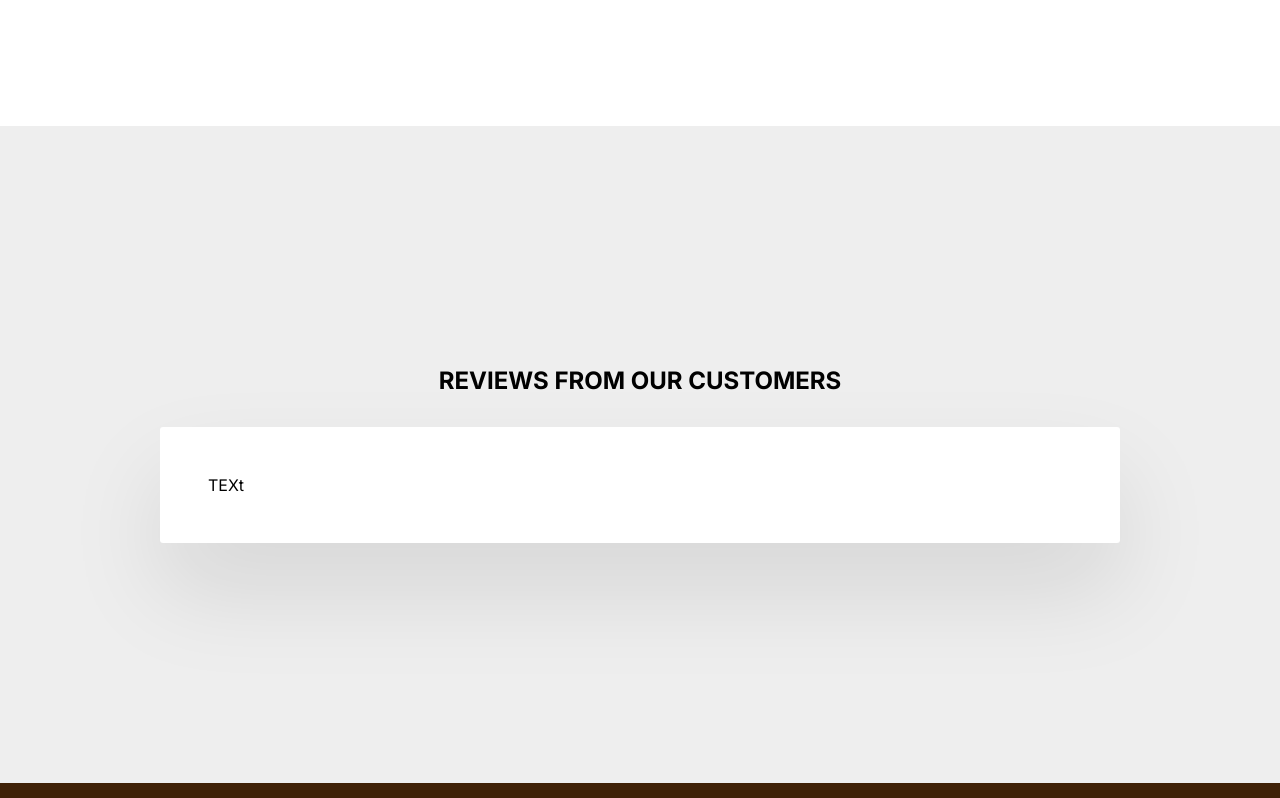
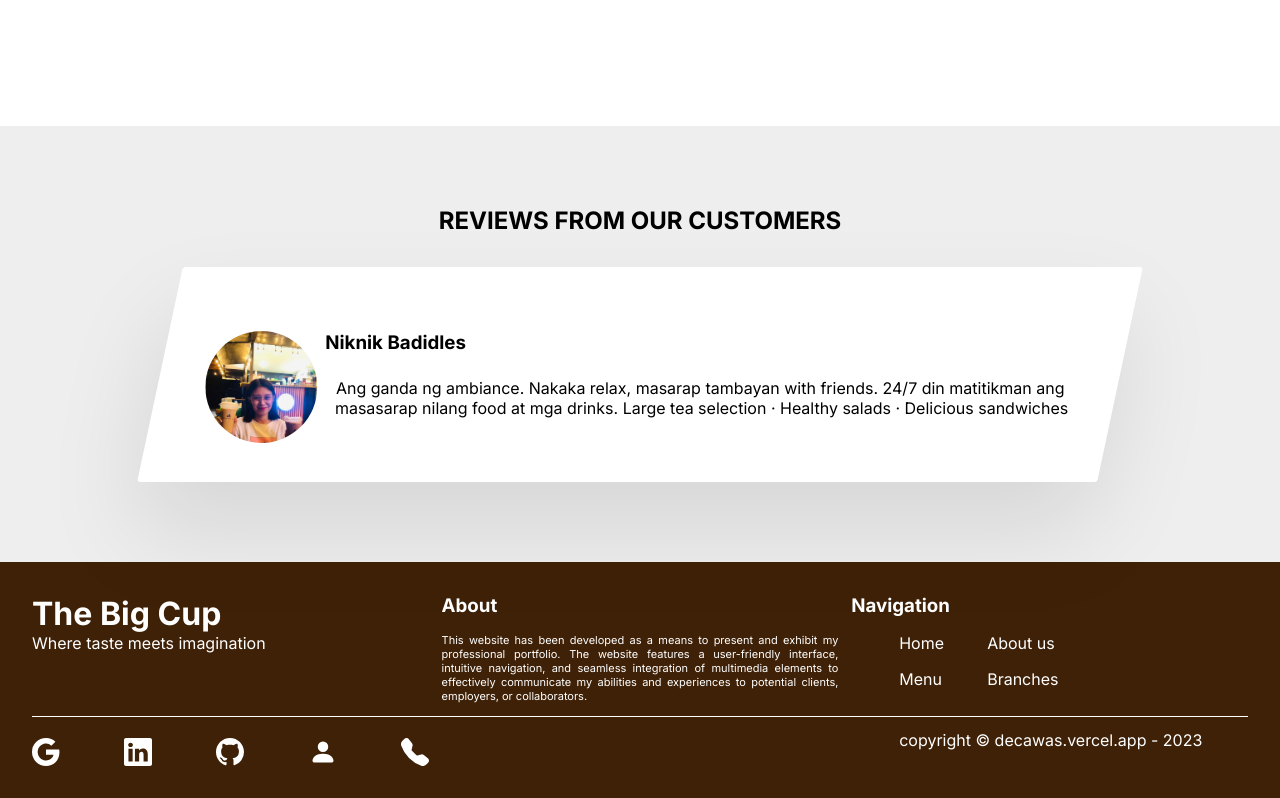
Before and after one commit to cawasdn/TBCPh2, a Next.js app: page / in a window 1280 px wide. Shown: the part 702-1500 px from the top of the page. Built offline with nearby package versions, Linux system fonts and the light colour scheme.

Commit message:
Reviews added

```diff
--- a/app/components/Testimonials.js
+++ b/app/components/Testimonials.js
@@ -5,7 +5,22 @@ const Testimonials = () => {
         <h2>REVIEWS FROM OUR CUSTOMERS</h2>
       </div>
       <div className='row'>
-        <div className='story'>TEXt</div>
+        <div className='story'>
+          <figure className='story__shape'>
+            <img src='rev1.jpg' alt='image1' className='story__img' />
+          </figure>
+          <div className='story__text'>
+            <h3 className='heading-tertiary u-margin-bottom-small'>
+              Niknik Badidles
+            </h3>
+            <p>
+              Ang ganda ng ambiance. Nakaka relax, masarap tambayan with
+              friends. 24/7 din matitikman ang masasarap nilang food at mga
+              drinks. Large tea selection · Healthy salads · Delicious
+              sandwiches
+            </p>
+          </div>
+        </div>
       </div>
 
       {/* <div className='bg-video'>
--- a/app/styles/base/_utilities.scss
+++ b/app/styles/base/_utilities.scss
@@ -4,3 +4,6 @@
 .u-margin-bottom-big {
   margin-bottom: 2rem;
 }
+.u-margin-bottom-small {
+  margin-bottom: 1.5rem;
+}
--- a/app/styles/components/_testimonials.scss
+++ b/app/styles/components/_testimonials.scss
@@ -1,5 +1,5 @@
 .testimonial {
-  padding: 15rem 0;
+  padding: 5rem 0;
   background-color: rgb(238, 238, 238);
   // position: relative;
   // outline: solid 2px red;
@@ -12,9 +12,33 @@
   box-shadow: 0 3rem 6rem rgba($color: #000000, $alpha: 0.1);
   background-color: white;
   border-radius: 3px;
-  padding: 3rem;
+  padding: 4rem 3rem;
+  padding-left: 4rem;
+  transform: skew(-12deg);
   @include respondMin($bpwmd) {
     width: 75%;
+  }
+
+  & > * {
+    transform: skew(12deg);
+  }
+
+  &__shape {
+    width: 7rem;
+    height: 7rem;
+    float: left;
+    -webkit-shape-outside: circle(50% at 50% 50%);
+    shape-outside: circle(50% at 50% 50%);
+    -webkit-clip-path: circle(50% at 50% 50%);
+    clip-path: circle(50% at 50% 50%);
+    transform: translateX(-1rem) skew(12deg);
+  }
+
+  &__img {
+    width: 100%;
+  }
+  &__text {
+    transform: skew(12deg);
   }
 }
 
--- a/app/styles/main.css
+++ b/app/styles/main.css
@@ -21,6 +21,10 @@ a {
 
 .u-margin-bottom-big {
   margin-bottom: 2rem;
+}
+
+.u-margin-bottom-small {
+  margin-bottom: 1.5rem;
 }
 
 .header {
@@ -267,7 +271,7 @@ a {
   }
 }
 .testimonial {
-  padding: 15rem 0;
+  padding: 5rem 0;
   background-color: rgb(238, 238, 238);
 }
 
@@ -277,12 +281,32 @@ a {
   box-shadow: 0 3rem 6rem rgba(0, 0, 0, 0.1);
   background-color: white;
   border-radius: 3px;
-  padding: 3rem;
+  padding: 4rem 3rem;
+  padding-left: 4rem;
+  transform: skew(-12deg);
 }
 @media (min-width: 768px) {
   .story {
     width: 75%;
   }
+}
+.story > * {
+  transform: skew(12deg);
+}
+.story__shape {
+  width: 7rem;
+  height: 7rem;
+  float: left;
+  shape-outside: circle(50% at 50% 50%);
+  -webkit-clip-path: circle(50% at 50% 50%);
+  clip-path: circle(50% at 50% 50%);
+  transform: translateX(-1rem) skew(12deg);
+}
+.story__img {
+  width: 100%;
+}
+.story__text {
+  transform: skew(12deg);
 }
 
 .bg-video {
```
Also changed, not shown: public/rev1.jpg (added), 1 other file (tests, documents, lock files or other folders).
